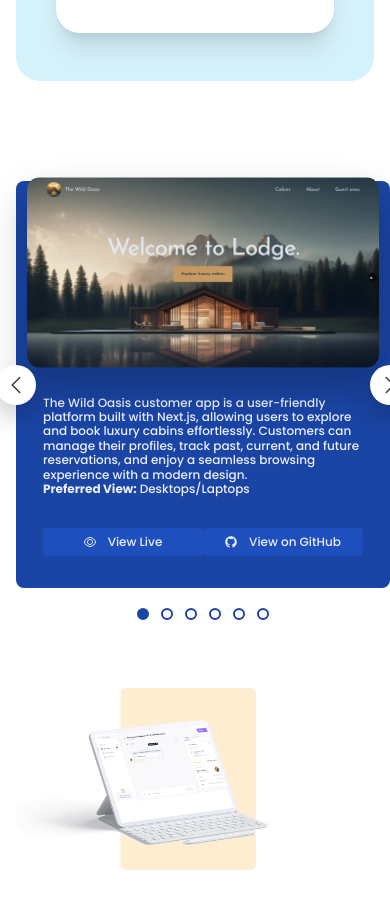
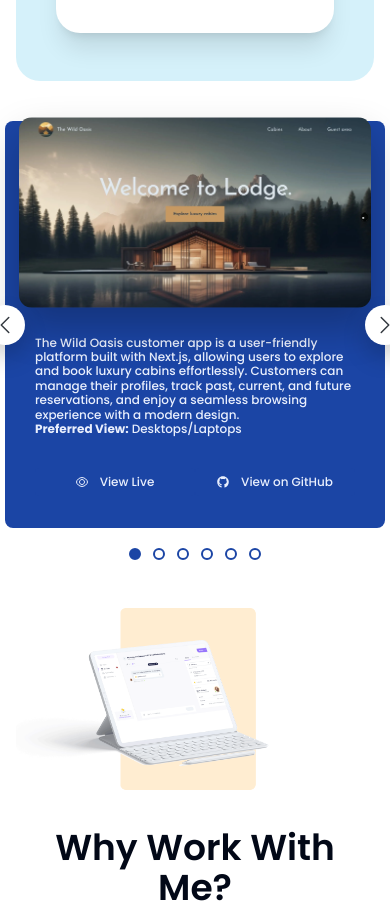
Before and after one commit to MuhammadAsim786786/My-Portfolio, a Next.js app: page / in a window 390 px wide. Shown: the part 6248-7157 px from the top of the page. Built offline with nearby package versions, Linux system fonts and the light colour scheme.

Commit message:
Improved responsive

```diff
--- a/app/components/ProjectShowcase/ProjectShowMedia.css
+++ b/app/components/ProjectShowcase/ProjectShowMedia.css
@@ -16,8 +16,8 @@
 @media (max-width: 37em) {
   .carousel {
     flex-direction: column;
-    max-width: 3000px;
-    max-height: 1000px;
+    max-width: 1000px;
+    max-height: 500px;
     gap: 64px;
     font-size: 12px;
     margin-left: 16px;
@@ -47,3 +47,10 @@
     color: #e9effd;
   }
 }
+@media (max-width: 30em) {
+  .carousel {
+    max-width: 380px;
+    max-height: 500px;
+    margin: 0 auto;
+  }
+}
--- a/app/components/ProjectShowcase/ProjectShowcase.tsx
+++ b/app/components/ProjectShowcase/ProjectShowcase.tsx
@@ -115,7 +115,7 @@ const ProjectsShowcase: React.FC = () => {
               href={currentTestimonial.liveLink}
               target="_blank"
               rel="noopener noreferrer"
-              className="flex items-center justify-center gap-3 font-medium text-[#e9effd] bg-[#1e4fbc] h-7 w-40 rounded-sm hover:bg-[#5182ef]"
+              className="flex items-center justify-center gap-3 font-medium text-[#e9effd] bg-[#1b45a5] h-7 w-40 rounded-sm hover:bg-[#1e4fbc]"
             >
               <GrView color="#e9effd" />
               View Live
@@ -124,7 +124,7 @@ const ProjectsShowcase: React.FC = () => {
               href={currentTestimonial.githubLink}
               target="_blank"
               rel="noopener noreferrer"
-              className="flex items-center justify-center gap-3 font-medium text-[#e9effd] bg-[#1e4fbc] h-7 w-40 rounded-sm hover:bg-[#5182ef]"
+              className="flex items-center justify-center gap-3 font-medium text-[#e9effd] bg-[#1b45a5] h-7 w-40 rounded-sm hover:bg-[#1e4fbc]"
             >
               <FaGithub color="#e9effd" />
               View on GitHub
--- a/app/globals.css
+++ b/app/globals.css
@@ -13,6 +13,7 @@ body {
 html {
   --scroll-behavior: smooth !important;
   scroll-behavior: smooth !important;
+  overflow-x: hidden;
 }
 
 html:not([data-scroll="0"]) .navbar {
```
